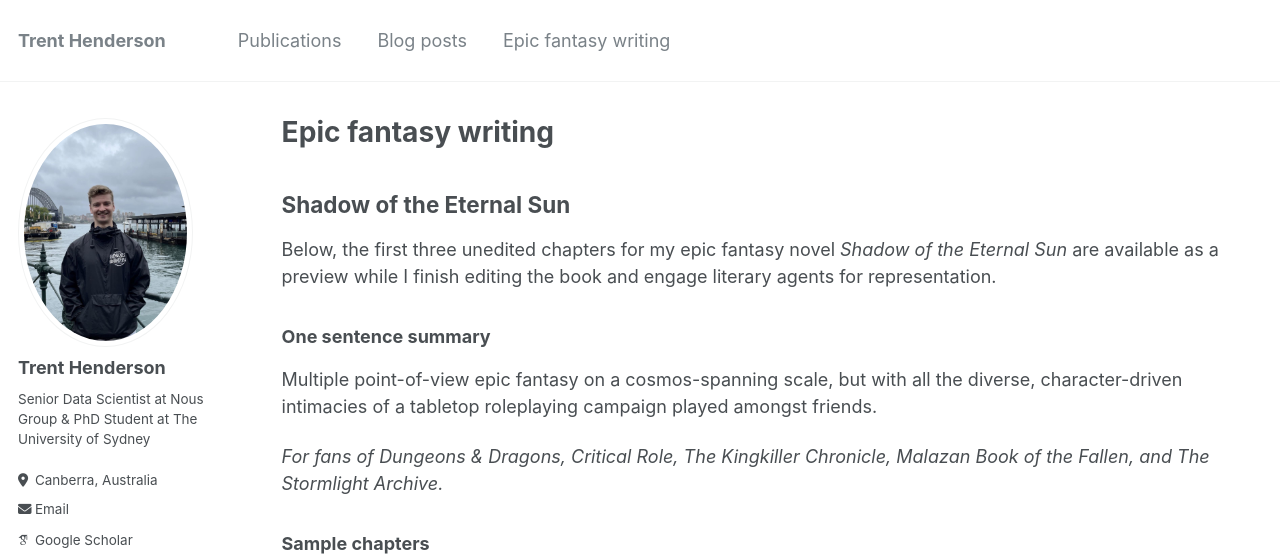
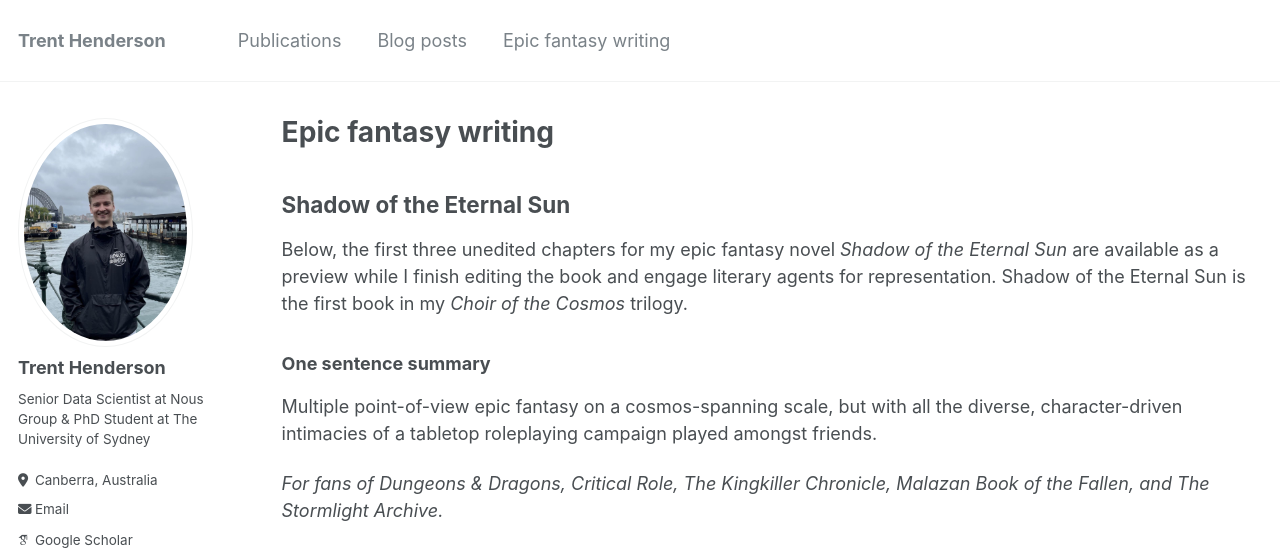
Before and after one commit to hendersontrent/hendersontrent.github.io, a Jekyll site: the page built from _pages/talks.md, in a window 1280 px wide and 900 px high, cut to the strip 0-560 px from the top of the window. Built offline with Jekyll 4.4.1, drawn with Linux system fonts in a browser that asks for light colours; some web fonts are replaced.

Commit message:
Update talks.md

```diff
--- a/_pages/talks.md
+++ b/_pages/talks.md
@@ -7,7 +7,7 @@ author_profile: true
 
 ## Shadow of the Eternal Sun
 
-Below, the first three unedited chapters for my epic fantasy novel *Shadow of the Eternal Sun* are available as a preview while I finish editing the book and engage literary agents for representation.
+Below, the first three unedited chapters for my epic fantasy novel *Shadow of the Eternal Sun* are available as a preview while I finish editing the book and engage literary agents for representation. Shadow of the Eternal Sun is the first book in my *Choir of the Cosmos* trilogy.
 
 ### One sentence summary
 
```
